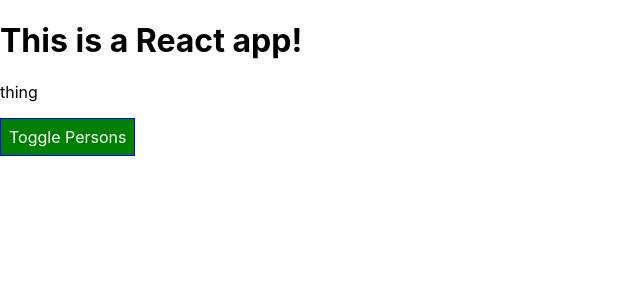
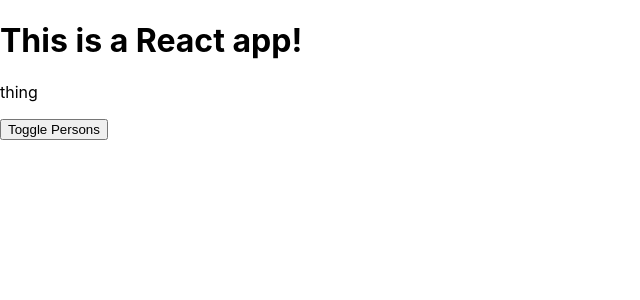
Before and after one commit to tobyjohnston38/react-app, a React app: page / in a window 1280 px wide. Shown: the top 300 px of the page, without its empty margins (0-640 px from the left). Built offline with nearby package versions, Linux system fonts and the light colour scheme.

Commit message:
css selectors

```diff
--- a/src/App.css
+++ b/src/App.css
@@ -9,3 +9,26 @@
 .bold {
   font-weight: bold;
 }
+
+.App button {
+  border: 1px solid blue;
+  padding: 16px;
+  background-color: green;
+  font: inherit;
+  color: white;
+  cursor: pointer;
+}
+
+.App button:hover {
+  background-color: lightgreen;
+  color: black;
+}
+
+.App button.Red {
+  background-color: red;
+}
+
+.App button.Red:hover {
+  background-color: salmon;
+  color: black;
+}
--- a/src/App.js
+++ b/src/App.js
@@ -44,16 +44,8 @@
   }
 
   render() {
-    const style = {
-      backgroundColor: "green",
-      color: "white",
-      font: "inherit",
-      border: "1px solid blue",
-      padding: "8px",
-      cursor: "pointer"
-    }
-
     let persons = null
+    let btnClass = ''
 
     if (this.state.showPersons) {
       persons = (
@@ -71,8 +63,7 @@
           })}
         </div>
       )
-
-      style.backgroundColor = "red"
+      btnClass = classes.Red
     }
 
     const assignedClasses = []
@@ -87,7 +78,7 @@
       <div className={classes.App}>
         <h1>This is a React app!</h1>
         <p className={assignedClasses.join(" ")}>thing</p>
-        <button style={style} onClick={this.togglePersonsHandler}>
+        <button className={btnClass} onClick={this.togglePersonsHandler}>
           Toggle Persons
         </button>
         {persons}
```
